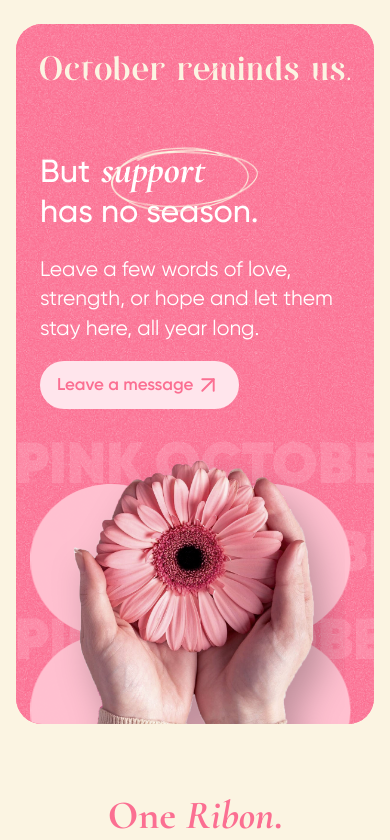
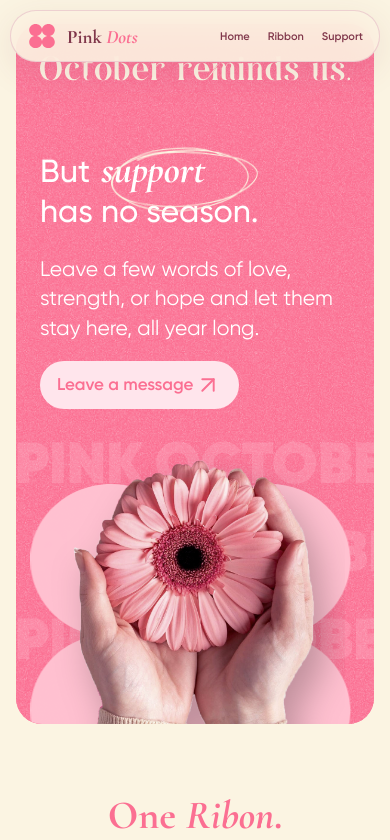
Before and after one commit to G-Rania/pink_october, a React (Vite) app: page / in a window 390 px wide. Shown: the top 840 px of the page. Built offline with nearby package versions, Linux system fonts and the light colour scheme; a web font is replaced by a local one.

Commit message:
adding navbar

```diff
--- a/src/App.tsx
+++ b/src/App.tsx
@@ -1,6 +1,6 @@
 import { useRef, useState } from 'react';
 import type { SupportMessage } from './types';
-import { Hero, Closing, Footer } from './components/Sections';
+import { Hero, Closing, Footer, Navbar } from './components/Sections';
 import { Ribbon } from './components/Ribbon';
 import { MessageForm } from './components/MessageForm';
 import { useReducedMotion } from './hooks/useReducedMotion';
@@ -17,6 +17,7 @@ export default function App() {
   }
   return <>
     <a className="skip-link" href="#ribbon">Skip to the ribbon</a>
+    <Navbar />
     <main className="page-shell"><Hero onLeaveMessage={leaveMessage} />
       <Ribbon onLeaveMessage={leaveMessage} contribution={contribution} />
       <Closing />
--- a/src/components/Sections.tsx
+++ b/src/components/Sections.tsx
@@ -1,9 +1,24 @@
 import { useLayoutEffect } from 'react';
 import { useDesignScale } from '../hooks/useDesignScale';
+export function Navbar() {
+  return <header className="site-header">
+    <nav className="site-nav" aria-label="Primary navigation">
+      <a className="nav-logo" href="#home" aria-label="Pink Dots, back to top">
+        <span ><img src="public/assets/vectors/closing-flower.svg" alt="" width="36" height="36" /></span>
+        <span>Pink <em>Dots</em></span>
+      </a>
+      <div className="nav-links">
+        <a href="#home">Home</a>
+        <a href="#ribbon">Ribbon</a>
+        <a href="#support">Support</a>
+      </div>
+    </nav>
+  </header>;
+}
 export function Arrow() { return <img src="/assets/icons/arrow-up-right.svg" alt="" width="42" height="42" />; }
 export function Hero({onLeaveMessage}:{onLeaveMessage:()=>void}) {
   const ref=useDesignScale(1280);
-  return <section className="hero" aria-labelledby="hero-heading" data-node-id="453:269">
+  return <section className="hero" id="home" aria-labelledby="hero-heading" data-node-id="453:269">
     <h1 className="sr-only" id="hero-heading">October reminds us. But support has no season.</h1>
     <div ref={ref} className="hero-scale">
       <div className="hero-artboard">
@@ -29,7 +44,7 @@ export function Closing() {
     const fit=()=>{const label=ref.current?.querySelector<HTMLElement>('.closing-pattern-label');if(label)label.style.transform='scaleX('+700/label.offsetWidth+')';};
     fit();void document.fonts.ready.then(fit);
   },[ref]);
-  return <section className="closing" aria-labelledby="closing-heading" data-node-id="461:423">
+  return <section className="closing" id="support" aria-labelledby="closing-heading" data-node-id="461:423">
     <div ref={ref} className="closing-art-scale" aria-hidden="true" data-reveal="left">
       <div className="closing-artboard">
         <span className="closing-pattern"><span className="closing-pattern-label">PINK OCTOBER</span></span>
@@ -47,5 +62,5 @@ export function Closing() {
   </section>;
 }
 export function Footer() {
-  return <footer data-reveal="up"><p>Pink Wall · Pink October 2026</p><p>Made with love by Niara Designs.</p></footer>;
+  return <footer data-reveal="up"><p>Pink Dots · Pink October 2026</p><p>Made with love by Niara Designs.</p></footer>;
 }
--- a/src/styles.css
+++ b/src/styles.css
@@ -28,6 +28,20 @@ img{display:block}
 .sr-only{position:absolute;width:1px;height:1px;padding:0;overflow:hidden;clip:rect(0,0,0,0);white-space:nowrap;border:0}
 .skip-link{position:fixed;z-index:100;top:16px;left:16px;transform:translateY(-150%);padding:14px 22px;border-radius:50px;background:var(--cream);color:var(--ink)}
 .skip-link:focus{transform:none}
+.site-header{position:fixed;z-index:50;top:18px;left:50%;width:min(680px,calc(100% - 32px));translate:-50% 0}
+.site-nav{display:flex;align-items:center;justify-content:space-between;gap:24px;min-height:58px;padding:8px 10px 8px 18px;border:1px solid rgb(233 200 204 / 82%);border-radius:999px;background:rgb(251 244 226 / 88%);box-shadow:0 10px 35px rgb(128 55 75 / 11%);backdrop-filter:blur(14px);-webkit-backdrop-filter:blur(14px)}
+.site-nav a{color:var(--ink);text-decoration:none}
+.nav-logo{display:flex;align-items:center;gap:10px;font:700 22px/1 var(--title-font);white-space:nowrap}
+.nav-logo em{color:var(--pink)}
+.nav-mark{position:relative;display:inline-block;width:25px;height:25px;flex:0 0 25px}
+.nav-mark i{position:absolute;display:block;border-radius:50%;background:var(--pink)}
+.nav-mark i:nth-child(1){width:15px;height:15px;left:0;top:7px}
+.nav-mark i:nth-child(2){width:10px;height:10px;right:0;top:0;background:var(--soft-pink)}
+.nav-mark i:nth-child(3){width:7px;height:7px;right:2px;bottom:0;background:var(--ink)}
+.nav-links{display:flex;align-items:center;gap:3px}
+.nav-links a{padding:11px 15px;border-radius:999px;font-size:13px;font-weight:600;transition:color .2s,background .2s,transform .2s}
+.nav-links a:hover,.nav-links a:focus-visible{color:#471724;background:var(--pale-pink);transform:translateY(-1px)}
+#home,#ribbon,#support{scroll-margin-top:96px}
 /* Reveal content only after JavaScript has registered the observer. */
 .reveal-ready [data-reveal]{opacity:0;transform:translate3d(0,34px,0);transition:opacity .75s cubic-bezier(.22,1,.36,1),transform .9s cubic-bezier(.22,1,.36,1);transition-delay:var(--reveal-delay,0ms);will-change:opacity,transform}
 .reveal-ready [data-reveal="left"]{transform:translate3d(-42px,18px,0)}
@@ -159,7 +173,17 @@ footer{display:flex;justify-content:space-between;gap:16px;padding:70px 0 36px;m
   .ribbon-bottom{flex-wrap:wrap}
   .ribbon-bottom>div{flex-basis:100%}
 }
-@media(max-width:760px){
+@media(max-width:520px){
+  .site-header{top:10px;width:calc(100% - 20px)}
+  .site-nav{min-height:52px;padding:6px 7px 6px 13px;gap:8px}
+  .nav-logo{font-size:19px;gap:7px}
+  .nav-mark{width:21px;height:21px;flex-basis:21px}
+  .nav-mark i:nth-child(1){width:13px;height:13px}
+  .nav-mark i:nth-child(2){width:8px;height:8px}
+  .nav-mark i:nth-child(3){width:6px;height:6px}
+  .nav-links{gap:0}
+  .nav-links a{padding:10px 9px;font-size:11px}
+}@media(max-width:760px){
   .page-shell{width:calc(100% - 32px)}
   .hero{padding-top:24px}
   .hero-scale{aspect-ratio:auto;height:700px;border-radius:26px}
```
